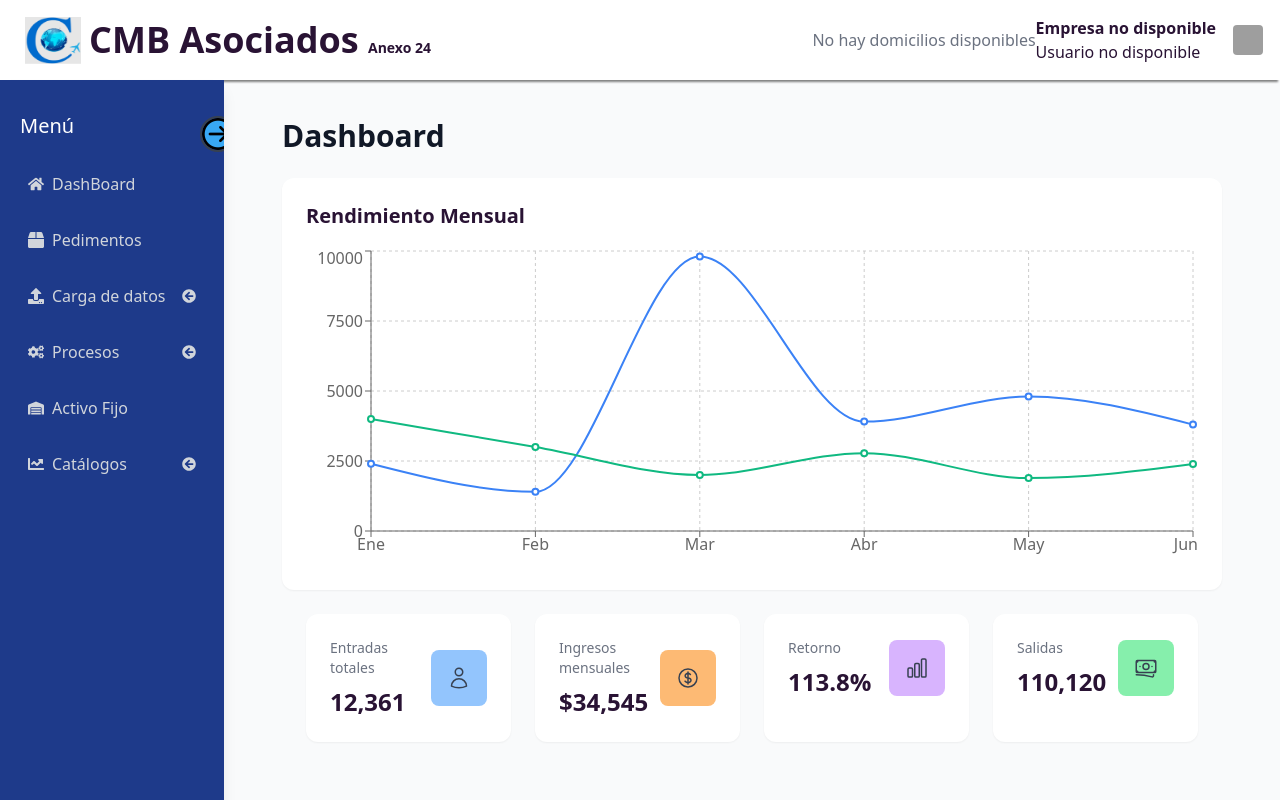
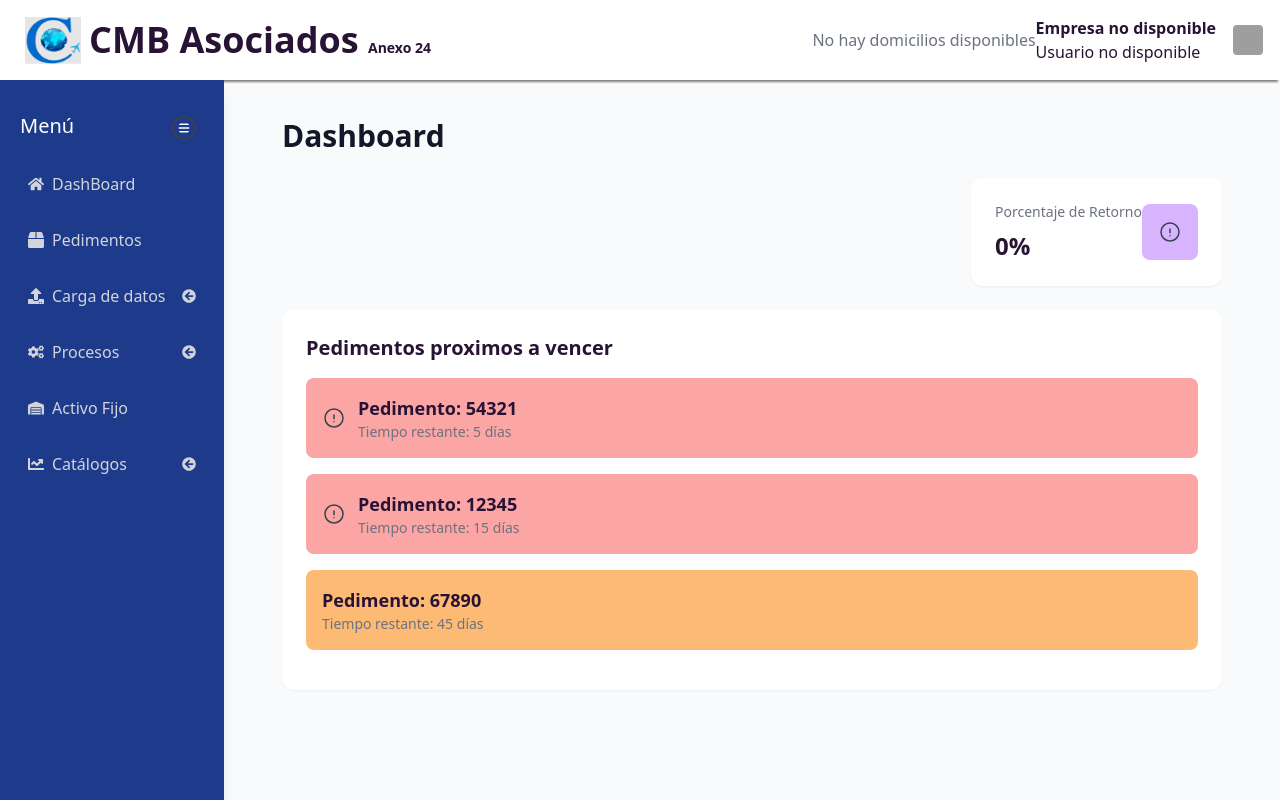
Before and after one commit to SebasKaze/cmb-front, a React (Vite) app: page / in a window 1280 px wide. Shown: the top 800 px of the page. Built offline with nearby package versions, Linux system fonts and the light colour scheme; sample sign-in values are in the browser's storage; grey boxes are pictures that could not be loaded.

Commit message:
Dash y Home

```diff
--- a/src/components/Dashboard.jsx
+++ b/src/components/Dashboard.jsx
@@ -1,27 +1,39 @@
-// App.js
 import { useState } from 'react';
-import { LineChart, Line, XAxis, YAxis, CartesianGrid, Tooltip, ResponsiveContainer } from 'recharts';
-import { UserIcon, CurrencyDollarIcon, ChartBarIcon, BanknotesIcon  } from '@heroicons/react/24/outline';
+import { useNavigate } from 'react-router-dom'; // Usamos useNavigate en lugar de history
+import { ExclamationCircleIcon } from '@heroicons/react/24/outline';
 
-// Datos ficticios
-const chartData = [
-    { month: 'Ene', usuarios: 4000, ventas: 2400 },
-    { month: 'Feb', usuarios: 3000, ventas: 1398 },
-    { month: 'Mar', usuarios: 2000, ventas: 9800 },
-    { month: 'Abr', usuarios: 2780, ventas: 3908 },
-    { month: 'May', usuarios: 1890, ventas: 4800 },
-    { month: 'Jun', usuarios: 2390, ventas: 3800 },
+// Datos ficticios para las notificaciones (en días restantes)
+const notifications = [
+    { pedimento: '12345', tiempoRestante: 15 }, // 15 días
+    { pedimento: '67890', tiempoRestante: 45 }, // 45 días (1.5 meses)
+    { pedimento: '54321', tiempoRestante: 5 },  // 5 días
 ];
 
+// Estadísticas
 const stats = [
-    { title: 'Entradas totales', value: '12,361', icon: UserIcon, color: 'bg-blue-300' },
-    { title: 'Ingresos mensuales', value: '$34,545', icon: CurrencyDollarIcon, color: 'bg-orange-300' },
-    { title: 'Retorno', value: '113.8%', icon: ChartBarIcon, color: 'bg-purple-300' },
-    { title: 'Salidas', value: '110,120', icon: BanknotesIcon , color: 'bg-green-300' },
+    { title: 'Porcentaje de Retorno', value: '0%', icon: ExclamationCircleIcon, color: 'bg-purple-300' },
 ];
 
 export default function Dashboard() {
-    const [sidebarOpen, setSidebarOpen] = useState(false);
+    const [selectedNotification, setSelectedNotification] = useState(null);
+    const navigate = useNavigate();
+
+    // Función para calcular el color según el tiempo restante
+    const getNotificationColor = (tiempoRestante) => {
+        if (tiempoRestante < 30) {
+            return 'bg-red-300'; // Rojo
+        } else if (tiempoRestante >= 30 && tiempoRestante <= 90) {
+            return 'bg-orange-300'; // Naranja
+        }
+    };
+
+    const handleNotificationClick = (pedimento) => {
+        setSelectedNotification(pedimento);
+        // navigate(`/Pedimento`); // Redirigir a la página de Pedimento (comentado por ahora)
+    };
+
+    // Ordenar las notificaciones por tiempo restante (de menor a mayor)
+    const sortedNotifications = [...notifications].sort((a, b) => a.tiempoRestante - b.tiempoRestante);
 
     return (
         <div className="main-container">
@@ -29,38 +41,10 @@ export default function Dashboard() {
             <div className="p-7">
                 <h1 className="text-3xl font-bold text-gray-900 mb-6">Dashboard</h1>
 
-                {/* Gráfico */}
-                <div className="bg-white p-6 rounded-xl shadow-sm">
-                    <h2 className="text-xl font-semibold mb-4">Rendimiento Mensual</h2>
-                    <div className="h-80">
-                        <ResponsiveContainer width="100%" height="100%">
-                        <LineChart data={chartData}>
-                            <CartesianGrid strokeDasharray="3 3" />
-                            <XAxis dataKey="month" />
-                            <YAxis />
-                            <Tooltip />
-                            <Line
-                            type="monotone"
-                            dataKey="ventas"
-                            stroke="#3B82F6"
-                            strokeWidth={2}
-                            name="Ventas"
-                            />
-                            <Line
-                            type="monotone"
-                            dataKey="usuarios"
-                            stroke="#10B981"
-                            strokeWidth={2}
-                            name="Usuarios"
-                            />
-                        </LineChart>
-                        </ResponsiveContainer>
-                    </div>
-                </div>
-                {/* Estadísticas */}
-                <div className="grid grid-cols-1 md:grid-cols-2 lg:grid-cols-4 gap-6 mb-8 p-6">
+                {/* Estadística: Porcentaje de Retorno */}
+                <div className="flex justify-end mb-6">
                     {stats.map((stat, index) => (
-                        <div key={index} className="bg-white p-6 rounded-xl shadow-sm hover:shadow-md transition-shadow">
+                        <div key={index} className="bg-white p-6 rounded-xl shadow-sm hover:shadow-md transition-shadow max-w-xs">
                             <div className="flex items-center justify-between">
                                 <div>
                                     <p className="text-sm text-gray-500">{stat.title}</p>
@@ -73,6 +57,31 @@ export default function Dashboard() {
                         </div>
                     ))}
                 </div>
+
+                {/* Listado de notificaciones */}
+                <div className="bg-white p-6 rounded-xl shadow-sm">
+                    <h2 className="text-xl font-semibold mb-4">Pedimentos proximos a vencer</h2>
+                    <div>
+                        {sortedNotifications.map((notification, index) => (
+                            <div
+                                key={index}
+                                onClick={() => handleNotificationClick(notification.pedimento)} // No redirige por ahora
+                                className={`flex items-center justify-between p-4 mb-4 rounded-lg cursor-pointer ${getNotificationColor(notification.tiempoRestante)}`}
+                            >
+                                <div className="flex items-center">
+                                    {/* Solo agregar el ícono si es rojo (tiempoRestante < 30) */}
+                                    {notification.tiempoRestante < 30 && (
+                                        <ExclamationCircleIcon className="w-6 h-6 text-gray-700 mr-3" />
+                                    )}
+                                    <div>
+                                        <p className="text-lg font-semibold">Pedimento: {notification.pedimento}</p>
+                                        <p className="text-sm text-gray-500">Tiempo restante: {notification.tiempoRestante} días</p>
+                                    </div>
+                                </div>
+                            </div>
+                        ))}
+                    </div>
+                </div>
             </div>
         </div>
     );
--- a/src/components/Home.jsx
+++ b/src/components/Home.jsx
@@ -1,37 +1,33 @@
-import { useState, useEffect } from "react";
+import { useState } from "react";
 import { Routes, Route, Link, Navigate } from "react-router-dom";
-import { jwtDecode } from "jwt-decode";
-
-//Empresa
+import { FaHome, FaBox, FaUpload, FaCogs, FaWarehouse, FaChartLine, FaArrowCircleLeft, FaArrowCircleDown, FaBars } from "react-icons/fa";
+// Empresa
 import Domicilios from "../components/Domicilios";
 import DatosGenerales from "../components/DatosGenerales";
 import Registro from "../components/Registro";
-//Cargas
+// Cargas
 import Pedimento from "../components/Pedimentos";
 import PedimentoEditar from "../components/PedimentoEditar";
 import PedimentoVer from "../components/PedimentoVer";
 import CargarManual from "../components/CManualForm";
 import CargaDocumentos from '../components/CargaDocumentos';
-//Catalogos
+// Catalogos
 import Materiales from "../components/Materiales";
 import MaterialesCarga from  "../components/Materiales_Carga";
 import Productos from "../components/Productos";
 import ProductosCarga from "../components/Productos_Carga";
-//Activo Fijo
+// Activo Fijo
 import ActivoFijo from "../components/ActivoFijo";
-import CrearActivo  from "../components/CrearActivo"
-//Procesos
+import CrearActivo from "../components/CrearActivo";
+// Procesos
 import SalidaMercancias from '../components/SalidaMercancia';
 import EntradaMercancia from "../components/EntradaMercancia";
 import MaterialesUtilizados from '../components/MaterialesUtilizados';
 import MaterialesUtilizadosCP from '../components/MaterialUtilizadoCP';
 import Saldos from '../components/Saldos';
-//DashBoard y footer
+// DashBoard y footer
 import Dashboard from "../components/Dashboard";
 import Footer from "../components/Footer";
-
-// Importar iconos (puedes usar react-icons o cualquier otra librería de iconos)
-import { FaHome, FaBox, FaUpload, FaCogs, FaWarehouse, FaChartLine, FaArrowCircleLeft, FaArrowCircleDown } from "react-icons/fa";
 
 function Home({ userData }) {
   const [open, setOpen] = useState(true);
@@ -75,20 +71,19 @@ function Home({ userData }) {
   ];
 
   return (
-    <div className="flex w-full h-screen">
+<div className="flex flex-col h-screen">
+  <div className={`flex flex-1`}>
     {/* Barra lateral */}
     <div
       className={`${
-          open ? "w-56" : "w-24" // Reducir el tamaño a "w-56" cuando abierto, en lugar de "w-72"
-        } duration-300 h-full p-5 pt-8 bg-blue-900 fixed top-0 left-0 z-10 shadow-lg mt-20 overflow-y-auto`} // Ajustes para evitar el desbordamiento
+        open ? "w-56" : "w-24"
+      }  } duration-300 h-full p-5 pt-8 bg-blue-900 fixed top-0 left-0 z-10 shadow-lg mt-20 overflow-y-auto max-h-screen`}
     >
-        <img
-          src="../src/assets/Arrow.png"
-          className={`absolute cursor-pointer rounded-full -right-3 top-9 w-9 border-2 border-gray-700 ${
+      <FaBars
+        className={`absolute cursor-pointer text-white text-2xl right-7 top-9 border-2 border-gray-700 rounded-full p-1 ${
           !open ? "rotate-180" : ""
         }`}
         onClick={() => setOpen(!open)}
-          alt="Toggle Sidebar"
       />
       <div className="flex gap-x-4 items-center">
         <h1
@@ -100,7 +95,7 @@ function Home({ userData }) {
         </h1>
       </div>
       {/* Menú lateral */}
-        <ul className="pt-6">
+      <ul className="pt-6 overflow-y-auto h-[calc(100vh-130px)]">
         {menus.map((menu, index) => (
           <li key={index} className="mb-4">
             {menu.route ? (
@@ -159,14 +154,10 @@ function Home({ userData }) {
         ))}
       </ul>
     </div>
-
-      {/* Contenido principal + Footer */}
+    {/* Contenedor de contenido principal */}
     <div
-        className={`flex flex-col flex-1 h-screen ${
-          open ? "ml-56" : "ml-24"
-        } overflow-y-auto`} // Ajuste el margen izquierdo para que coincida con el nuevo tamaño del menú
+      className={`flex flex-col flex-1 h-full ${open ? "ml-56" : "ml-24"} overflow-y-auto`}
     >
-        <div className="flex-1">
       <Routes>
         <Route path="/" element={<Dashboard />} />
         <Route path="/datosgenerales" element={<DatosGenerales />} />
@@ -193,10 +184,10 @@ function Home({ userData }) {
         <Route path="/materiales-utilizados/cargaproducto" element={<MaterialesUtilizadosCP />} />
         <Route path="*" element={<Navigate to="/" />} />
       </Routes>
-        </div>
-        {/* Footer siempre en la parte inferior */}
       <Footer />
     </div>
   </div>
+</div>
+
   );
 }export default Home;
```
Lines whose indentation alone changed are shown as unchanged.
